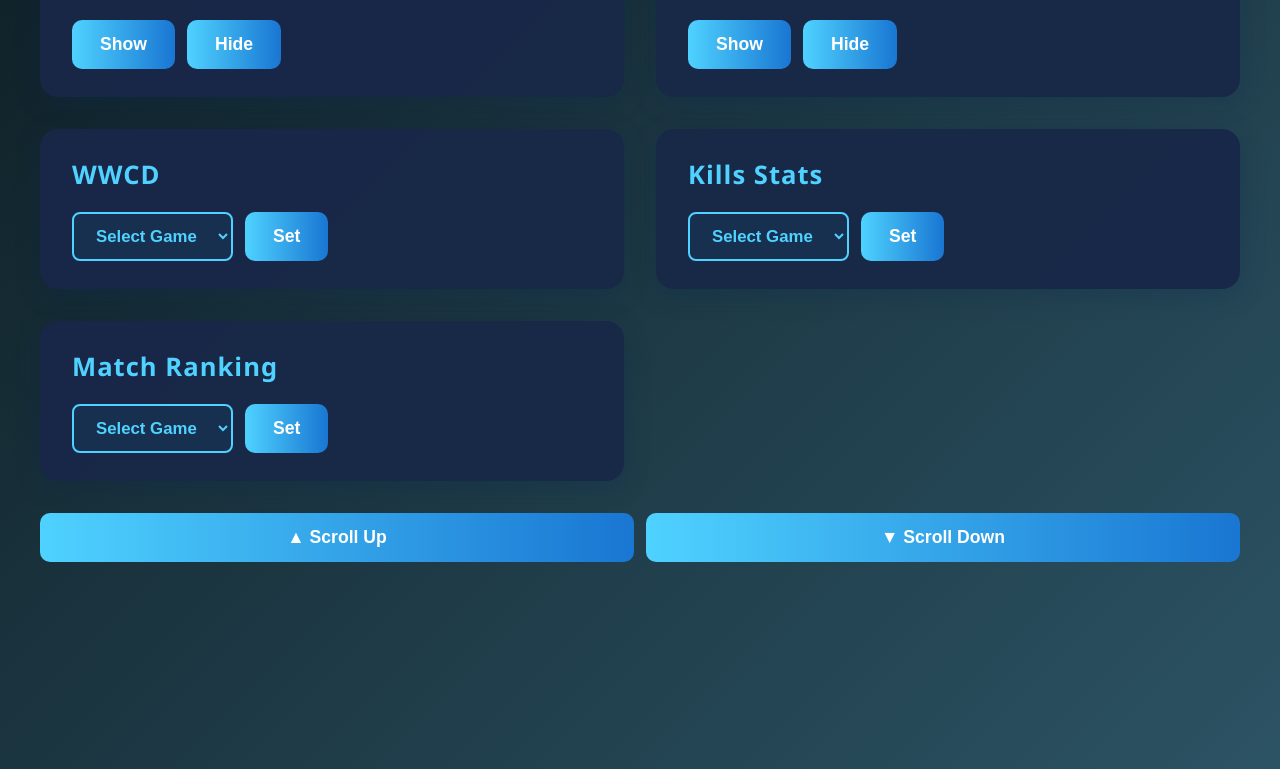
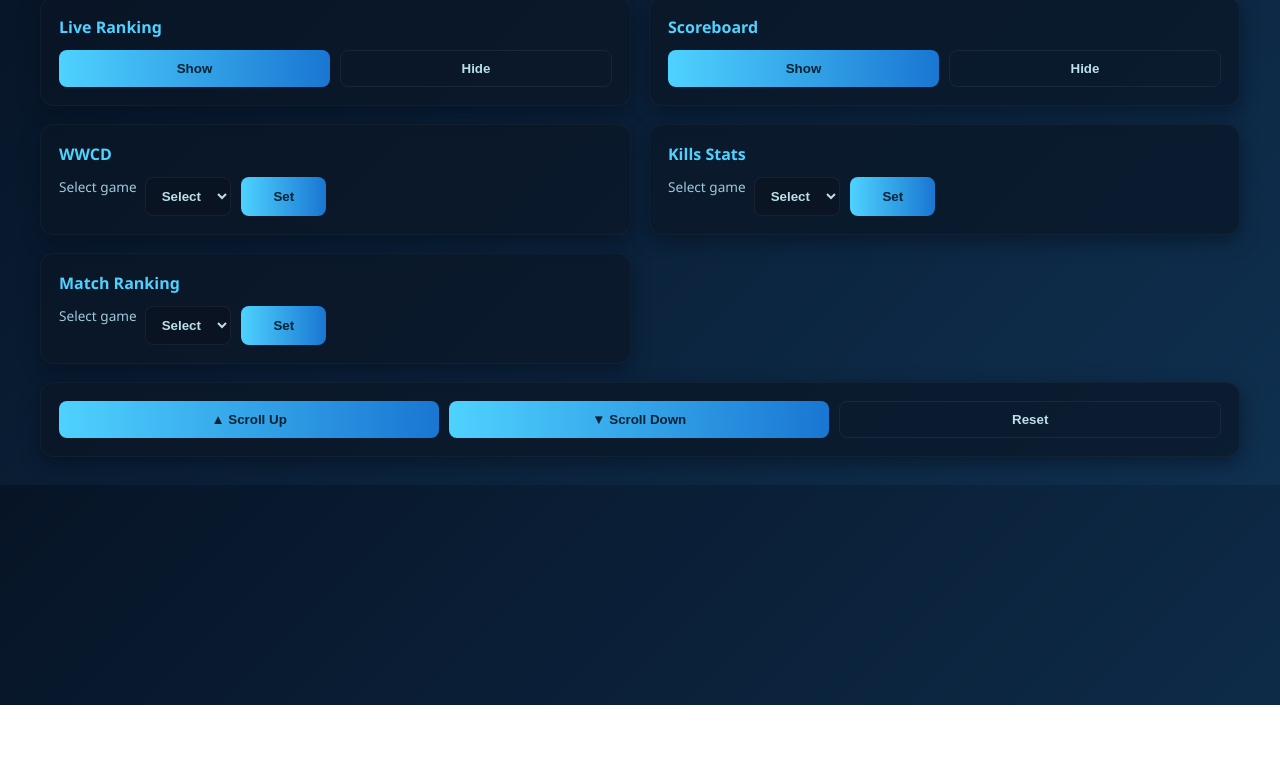
Before and after one commit to JoeOrtiz2003/Live-Ranking-New, a website: page public/controller.html in a window 1280 px wide. Shown: the part 95-864 px from the top of the page. After the commit the page ends 800 px from the top, so only its background shows below. Drawn offline with Linux system fonts and the light colour scheme.

Commit message:
Checking if the new controller layout is nice

```diff
--- a/public/controller.html
+++ b/public/controller.html
@@ -2,243 +2,178 @@
 <html lang="en">
 <head>
   <meta charset="UTF-8" />
+  <meta name="viewport" content="width=device-width,initial-scale=1" />
   <title>Leaderboard Controller</title>
-
   <style>
-    /* =====================
-       THEME VARIABLES
-    ====================== */
-    :root {
-      --bg-main: linear-gradient(135deg, #0f2027, #2c5364);
-      --card-bg: rgba(24, 40, 72, 0.97);
+    :root{
+      --bg: linear-gradient(135deg,#071426 0%,#0f3050 100%);
+      --panel: rgba(10,22,38,0.7);
       --accent: #4fd2ff;
-      --accent-dark: #1976d2;
-      --text-main: #e0f7fa;
-      --radius: 18px;
+      --accent-2: #1976d2;
+      --glass: rgba(255,255,255,0.04);
+      --muted: #bcdfe9;
+      --radius: 14px;
     }
-
-    body {
-      font-family: "Segoe UI", Arial, sans-serif;
-      margin: 0;
-      padding: 32px;
-      min-height: 100vh;
-      background: var(--bg-main);
-      color: var(--text-main);
+    *{box-sizing:border-box}
+    body{
+      margin:0;
+      font-family: "Segoe UI", Roboto, Arial, sans-serif;
+      background:var(--bg);
+      color:var(--muted);
+      padding:28px;
+      -webkit-font-smoothing:antialiased;
     }
-
-    /* =====================
-       GRID LAYOUT
-    ====================== */
-    .controller-grid {
-      display: grid;
-      grid-template-columns: repeat(2, minmax(320px, 1fr));
-      gap: 32px;
-      max-width: 1200px;
-      margin: auto;
+    .topbar{
+      max-width:1200px;margin:0 auto 20px;display:flex;align-items:center;justify-content:space-between;gap:12px;
     }
-
-    /* =====================
-       SECTIONS
-    ====================== */
-    .section {
-      background: var(--card-bg);
-      padding: 28px 32px;
-      border-radius: var(--radius);
-      box-shadow: 0 6px 24px rgba(0, 40, 80, 0.25);
-    }
-
-    h1 {
-      margin: 0 0 20px;
-      font-size: 1.6rem;
-      font-weight: 800;
-      color: var(--accent);
-      letter-spacing: 1px;
-    }
-
-    /* =====================
-       CONTROLS
-    ====================== */
-    .controls {
-      display: flex;
-      flex-wrap: wrap;
-      gap: 12px;
-    }
-
-    button {
-      padding: 14px 28px;
-      font-size: 1.1rem;
-      font-weight: 700;
-      border-radius: 10px;
-      border: none;
-      cursor: pointer;
-      color: #fff;
-      background: linear-gradient(90deg, var(--accent), var(--accent-dark));
-      transition: transform 0.15s ease, background 0.2s;
-    }
-
-    button:hover {
-      transform: translateY(-2px);
-      background: linear-gradient(90deg, var(--accent-dark), var(--accent));
-    }
-
-    select {
-      padding: 12px 18px;
-      font-size: 1.05rem;
-      border-radius: 8px;
-      border: 2px solid var(--accent);
-      background: #183050;
-      color: var(--accent);
-      font-weight: 600;
-    }
-
-    /* =====================
-       SCROLL BUTTONS
-    ====================== */
-    .scroll-controls {
-      grid-column: span 2;
-      display: flex;
-      gap: 12px;
-    }
-
-    .scroll-controls button {
-      flex: 1;
-    }
-
-    /* =====================
-       COMPACT MODE (OBS)
-    ====================== */
-    body.compact {
-      padding: 16px;
-      background: #0f2027;
-    }
-
-    body.compact h1 {
-      font-size: 1.1rem;
-      margin-bottom: 12px;
-    }
-
-    body.compact .section {
-      padding: 16px;
-      box-shadow: none;
-      border-radius: 12px;
-    }
-
-    body.compact button,
-    body.compact select {
-      font-size: 0.9rem;
-      padding: 10px 14px;
-    }
-
-    /* =====================
-       RESPONSIVE
-    ====================== */
-    @media (max-width: 900px) {
-      .controller-grid {
-        grid-template-columns: 1fr;
-      }
-
-      .scroll-controls {
-        grid-column: span 1;
-        flex-direction: column;
-      }
+    .brand{display:flex;align-items:center;gap:12px}
+    .logo{width:44px;height:44px;background:linear-gradient(135deg,var(--accent),var(--accent-2));display:inline-grid;place-items:center;border-radius:10px;color:#042233;font-weight:800}
+    .title{font-size:1.15rem;font-weight:800;color:var(--accent)}
+    .toolbar{display:flex;align-items:center;gap:8px}
+    .toolbar button{background:transparent;border:1px solid var(--glass);color:var(--muted);padding:8px 12px;border-radius:10px;cursor:pointer}
+    .main{max-width:1200px;margin:0 auto;display:grid;grid-template-columns:repeat(2,minmax(280px,1fr));gap:18px}
+    .card{background:var(--panel);padding:18px;border-radius:var(--radius);box-shadow:0 6px 18px rgba(3,12,26,0.5);border:1px solid rgba(255,255,255,0.03)}
+    .card h2{margin:0 0 12px;font-size:1rem;color:var(--accent);display:flex;align-items:center;gap:8px}
+    .controls{display:flex;gap:8px;flex-wrap:wrap}
+    select, .btn{width:100%;padding:10px 12px;border-radius:8px;border:1px solid rgba(255,255,255,0.06);background:rgba(10,18,30,0.6);color:var(--muted);font-weight:600}
+    .row{display:flex;gap:10px}
+    .row .half{flex:1}
+    .btn.primary{background:linear-gradient(90deg,var(--accent),var(--accent-2));color:#002233;border:none}
+    .btn.ghost{background:transparent;border:1px solid rgba(255,255,255,0.06)}
+    .muted{font-size:0.85rem;color:#9fc9da}
+    .scroll-controls{grid-column:1 / -1;display:flex;gap:10px}
+    .small{font-size:0.9rem;padding:8px 10px}
+    /* compact for OBS use */
+    body.compact{padding:8px}
+    body.compact .card{padding:10px;border-radius:8px}
+    body.compact .title{font-size:0.95rem}
+    @media (max-width:880px){
+      .main{grid-template-columns:1fr}
+      .topbar{padding:0 8px}
+      .scroll-controls{flex-direction:column}
     }
   </style>
 </head>
-
 <body>
 
-  <div class="controller-grid">
-
-    <div class="section">
-      <h1>Live Ranking</h1>
-      <div class="controls">
-        <button onclick="sendAction('show')">Show</button>
-        <button onclick="sendAction('hide')">Hide</button>
+  <div class="topbar">
+    <div class="brand">
+      <div class="logo">LR</div>
+      <div>
+        <div class="title">Live Ranking Controller</div>
+        <div class="muted">Control overlays, scoring and quick presets</div>
       </div>
     </div>
 
-    <div class="section">
-      <h1>Scoreboard</h1>
-      <div class="controls">
-        <button onclick="sendAction('scoreboard_show')">Show</button>
-        <button onclick="sendAction('scoreboard_hide')">Hide</button>
+    <div class="toolbar" role="toolbar" aria-label="controller toolbar">
+      <button id="compactToggle" title="Toggle compact mode" class="small">Compact</button>
+      <button id="helpBtn" title="Shortcuts" class="small">Shortcuts</button>
     </div>
   </div>
 
-    <div class="section">
-      <h1>WWCD</h1>
+  <main class="main" id="grid">
+
+    <section class="card" aria-labelledby="liveTitle">
+      <h2 id="liveTitle">Live Ranking</h2>
       <div class="controls">
-        <select id="wwcd"></select>
-        <button onclick="sendGame('wwcd','wwcd_channel','wwcd')">Set</button>
+        <div class="row" style="width:100%">
+          <button class="btn primary" onclick="sendAction('show')">Show</button>
+          <button class="btn ghost" onclick="sendAction('hide')">Hide</button>
         </div>
       </div>
+    </section>
 
-    <div class="section">
-      <h1>Kills Stats</h1>
+    <section class="card" aria-labelledby="scoreTitle">
+      <h2 id="scoreTitle">Scoreboard</h2>
       <div class="controls">
-        <select id="kills"></select>
-        <button onclick="sendGame('kills','kills_channel','kills')">Set</button>
+        <div class="row" style="width:100%">
+          <button class="btn primary" onclick="sendAction('scoreboard_show')">Show</button>
+          <button class="btn ghost" onclick="sendAction('scoreboard_hide')">Hide</button>
         </div>
       </div>
+    </section>
 
-    <div class="section">
-      <h1>Match Ranking</h1>
+    <section class="card" aria-labelledby="wwcdTitle">
+      <h2 id="wwcdTitle">WWCD</h2>
       <div class="controls">
-        <select id="match"></select>
-        <button onclick="sendGame('match_ranking','match_ranking_channel','match')">Set</button>
+        <label class="muted" for="wwcd">Select game</label>
+        <div class="row">
+          <select id="wwcd" aria-label="WWCD game select"></select>
+          <button class="btn primary" onclick="sendGame('wwcd','wwcd_channel','wwcd')">Set</button>
         </div>
       </div>
+    </section>
 
-    <div class="scroll-controls">
-      <button onclick="scrollControl('up')">▲ Scroll Up</button>
-      <button onclick="scrollControl('down')">▼ Scroll Down</button>
+    <section class="card" aria-labelledby="killsTitle">
+      <h2 id="killsTitle">Kills Stats</h2>
+      <div class="controls">
+        <label class="muted" for="kills">Select game</label>
+        <div class="row">
+          <select id="kills" aria-label="Kills game select"></select>
+          <button class="btn primary" onclick="sendGame('kills','kills_channel','kills')">Set</button>
+        </div>
+      </div>
+    </section>
+
+    <section class="card" aria-labelledby="matchTitle">
+      <h2 id="matchTitle">Match Ranking</h2>
+      <div class="controls">
+        <label class="muted" for="match">Select game</label>
+        <div class="row">
+          <select id="match" aria-label="Match game select"></select>
+          <button class="btn primary" onclick="sendGame('match_ranking','match_ranking_channel','match')">Set</button>
+        </div>
+      </div>
+    </section>
+
+    <div class="card scroll-controls">
+      <button class="btn primary" onclick="scrollControl('up')">▲ Scroll Up</button>
+      <button class="btn primary" onclick="scrollControl('down')">▼ Scroll Down</button>
+      <button class="btn ghost" onclick="sendAction('reset')">Reset</button>
     </div>
 
-  </div>
+  </main>
 
   <script>
     const API = "/api/control";
+    const post = data => fetch(API, {method:'POST',headers:{'Content-Type':'application/json'},body:JSON.stringify(data)}).catch(e=>console.warn('post failed',e));
 
-    const post = data =>
-      fetch(API, {
-        method: "POST",
-        headers: { "Content-Type": "application/json" },
-        body: JSON.stringify(data)
-      });
-
-    function populate(id, max = 15) {
-      const el = document.getElementById(id);
-      el.innerHTML = `<option value="">Select Game</option>`;
-      for (let i = 1; i <= max; i++) {
-        el.innerHTML += `<option value="Game ${i}">Game ${i}</option>`;
-      }
+    function populate(id,max=15){
+      const el=document.getElementById(id);
+      el.innerHTML='';
+      const placeholder=document.createElement('option'); placeholder.value=''; placeholder.textContent='Select Game'; el.appendChild(placeholder);
+      for(let i=1;i<=max;i++){ const opt=document.createElement('option'); opt.value=`Game ${i}`; opt.textContent=`Game ${i}`; el.appendChild(opt); }
     }
 
-    function sendAction(action) {
-      post({ action });
+    function sendAction(action){ post({action}); flashButton(action); }
+
+    function sendGame(action,channel,selectId){
+      const sel=document.getElementById(selectId);
+      const game=sel.value; if(!game){ return alert('Select a game first'); }
+      post({action,game}).then(()=>{ try{ new BroadcastChannel(channel).postMessage({game}); }catch(e){} });
     }
 
-    function sendGame(action, channel, selectId) {
-      const game = document.getElementById(selectId).value;
-      if (!game) return alert("Select a game first");
-      post({ action, game }).then(() =>
-        new BroadcastChannel(channel).postMessage({ game })
-      );
-    }
+    function scrollControl(direction){ post({action:'scroll',direction}); }
 
-    function scrollControl(direction) {
-      post({ action: "scroll", direction });
-    }
+    function flashButton(k){ /* tiny visual feedback via title change */ console.debug('action',k); }
 
     /* INIT */
-    populate("wwcd");
-    populate("kills");
-    populate("match");
+    populate('wwcd'); populate('kills'); populate('match');
 
-    /* OBS COMPACT MODE */
-    if (new URLSearchParams(location.search).has("compact")) {
-      document.body.classList.add("compact");
-    }
+    /* COMPACT MODE */
+    const compactToggle=document.getElementById('compactToggle');
+    function setCompact(v){ document.body.classList.toggle('compact',v); localStorage.setItem('lr_compact', v? '1':'0'); }
+    compactToggle.addEventListener('click',()=> setCompact(!document.body.classList.contains('compact')));
+    if(localStorage.getItem('lr_compact')==='1' || new URLSearchParams(location.search).has('compact')) setCompact(true);
+
+    /* SHORTCUTS */
+    document.getElementById('helpBtn').addEventListener('click',()=> alert('Shortcuts:\nS - Show Live\nH - Hide Live\nArrowUp/Down - Scroll'));
+    window.addEventListener('keydown',e=>{
+      if(e.key==='s') sendAction('show');
+      if(e.key==='h') sendAction('hide');
+      if(e.key==='ArrowUp') scrollControl('up');
+      if(e.key==='ArrowDown') scrollControl('down');
+    });
   </script>
 
 </body>
```
Lines whose indentation alone changed are shown as unchanged.
